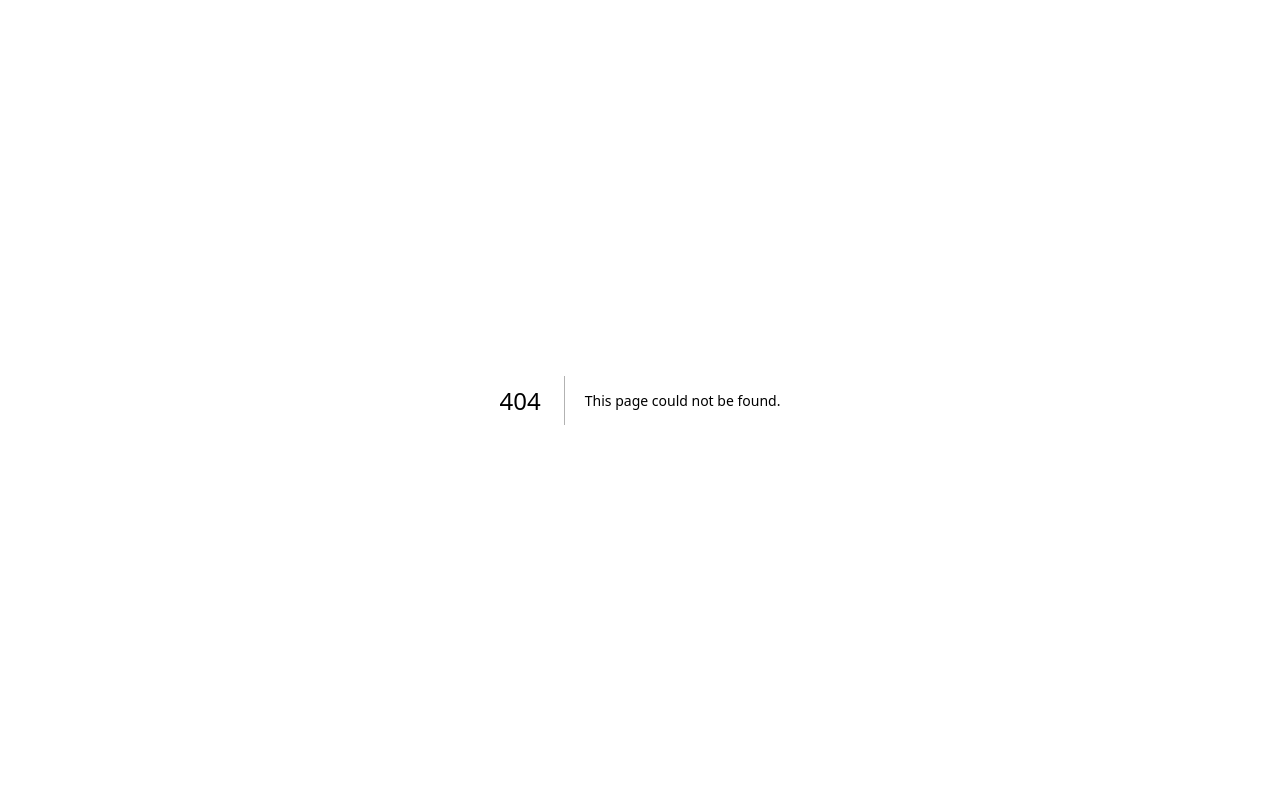
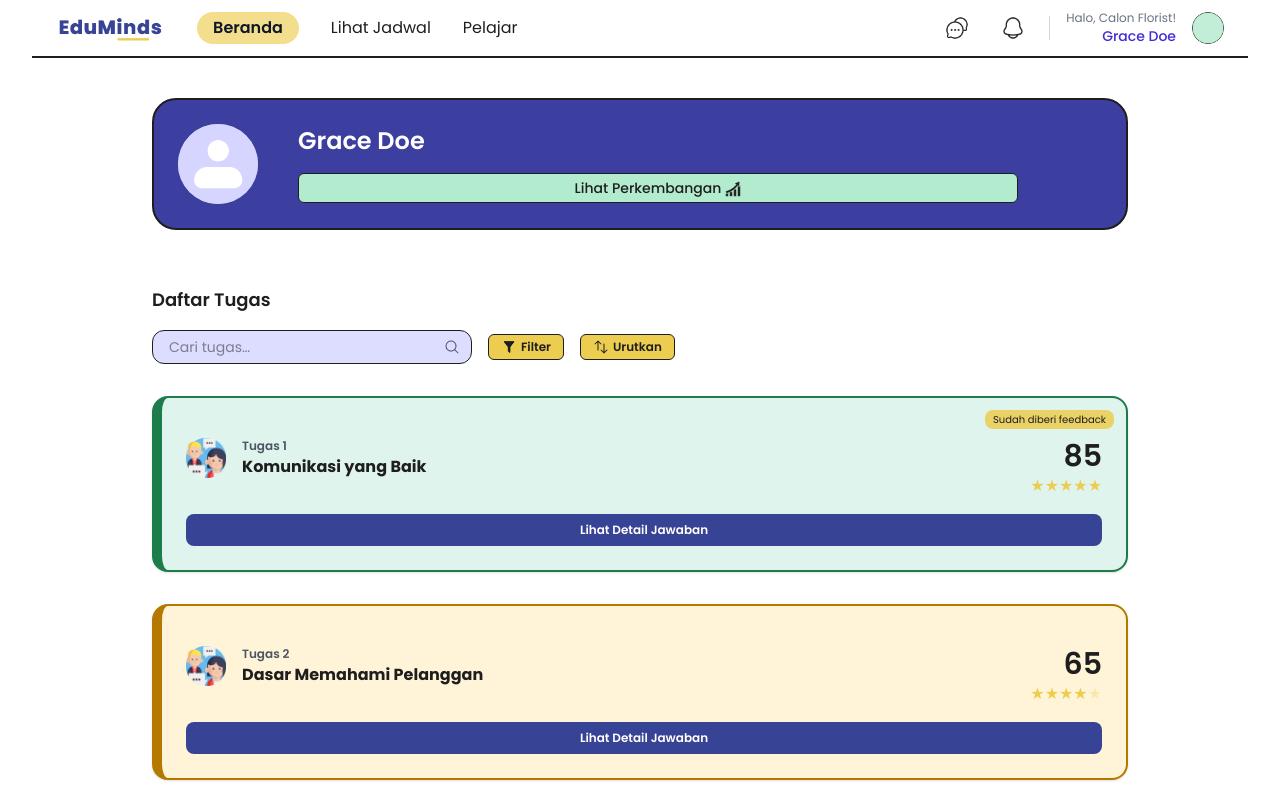
Before and after one commit to najwakahanifatima/EduMinds, a Next.js app in the folder apps/web/: page /supervisor/task-detail in a window 1280 px wide. Before the commit this address had no page. Shown: the top 800 px of the page. Built offline with nearby package versions, Linux system fonts and the light colour scheme.

Commit message:
fix: task-ddetail

```diff
--- a/apps/web/src/app/_components/StudentCard.tsx
+++ b/apps/web/src/app/_components/StudentCard.tsx
@@ -38,7 +38,7 @@ export default function StudentCard({ stu }: { stu: Student }) {
         </button>
 
         <button
-          onClick={() => router.push(`/learning/task/1`)}
+          onClick={() => router.push(`/supervisor/task-detail`)}
           className="rounded-lg bg-[#BFC1FF] border border-[#1E1E1E] py-1 text-xs font-medium text-[#1E1E1E] hover:scale-105"
         >
           Lihat Detail Tugas
--- /dev/null
+++ b/apps/web/src/app/_components/TaskCard.tsx
@@ -0,0 +1,69 @@
+/* app/_components/TaskCard.tsx */
+"use client";
+
+export type Task = {
+  id: number;
+  number: number;
+  title: string;
+  score: number;
+  reviewed: boolean;
+};
+
+export default function TaskCard({ task }: { task: Task }) {
+  // warna kartu & border kiri
+  let bg = "bg-[#E4F0FF]";
+  let bd = "border-[#4D8AC7]";
+  if (task.score >= 80) {
+    bg = "bg-[#DFF4ED]";
+    bd = "border-[#1C7C4A]";
+  } else if (task.score >= 60) {
+    bg = "bg-[#FFF4D7]";
+    bd = "border-[#B57900]";
+  }
+
+  const stars = Math.ceil(task.score / 20);
+
+  return (
+    <div
+      className={`
+        relative rounded-2xl p-6 shadow
+        border-2 border-l-[10px] ${bd} ${bg}
+      `}
+    >
+      {task.reviewed && (
+        <span className="absolute right-3 top-3 rounded-lg bg-[#EDCD50]/85 px-2 py-[2px] text-[10px] text-[#1E1E1E]">
+          Sudah diberi feedback
+        </span>
+      )}
+
+      {/* header baris */}
+      <div className="flex items-start justify-between mt-4">
+        <div className="flex items-start gap-4">
+          <img src="/communication.png" className="h-10 w-10" />
+
+          <div>
+            <p className="text-xs text-gray-600 font-semibold mb-px">
+              Tugas {task.number}
+            </p>
+            <h3 className="font-bold">{task.title}</h3>
+          </div>
+        </div>
+
+        <div className="text-right">
+          <p className="text-3xl font-semibold">{task.score}</p>
+          <div className="text-[#EDCD50] -ml-[2px]">
+            {Array.from({ length: 5 }).map((_, i) => (
+              <span key={i} className={i < stars ? "opacity-100" : "opacity-30"}>
+                ★
+              </span>
+            ))}
+          </div>
+        </div>
+      </div>
+
+      <button className="mt-4 block w-full rounded-lg bg-[#374394] py-2 text-xs font-semibold text-white">
+        Lihat Detail Jawaban
+      </button>
+    </div>
+  );
+}
--- a/apps/web/src/app/supervisor/page.tsx
+++ b/apps/web/src/app/supervisor/page.tsx
@@ -50,7 +50,6 @@ export default function SupervisorDashboard() {
       <NavbarSupervisor />
 
       <main className="mx-auto w-full max-w-6xl px-4 md:px-10 lg:px-20 py-10">
-        {/* ── Header Ungu ───────────────────── */}
         <section className="rounded-3xl border-2 border-[#1E1E1E] bg-[#3D3FA0] p-8 text-white shadow-[0px_2px_0_rgba(30,30,30,1)]">
           <h1 className="text-xl md:text-2xl font-semibold">
             Selamat Datang Jane Doe!
@@ -63,7 +62,6 @@ export default function SupervisorDashboard() {
           <EventCard event={nextEvent} />
         </section>
 
-        {/* ── List Pelajar ──────────────────── */}
         <section className="mt-14">
           <div className="mb-6 flex items-center justify-between">
             <h2 className="text-xl font-semibold">Daftar Pelajar</h2>
--- a/apps/web/src/app/supervisor/perkembangan/page.tsx
+++ b/apps/web/src/app/supervisor/perkembangan/page.tsx
@@ -106,7 +106,7 @@ export default function StudentProgressPage() {
           <div className="flex-1 ml-4">
             <h1 className="text-2xl font-semibold">{student.name}</h1>
             <button
-              onClick={() => router.push(`/learning/task/${student.id}`)}
+              onClick={() => router.push(`/supervisor/task-detail`)}
               className="mt-4 block w-120 rounded-md bg-[#B3EBCE] py-1 text-sm text-gray-900 font-medium border-[#1E1E1E] border hover:bg-emerald-400"
             >
               Lihat Detail Tugas
--- /dev/null
+++ b/apps/web/src/app/supervisor/task-detail/page.tsx
@@ -0,0 +1,85 @@
+"use client";
+
+import { useState } from "react";
+import { useRouter } from "next/navigation";
+import NavbarSupervisor from "@/app/_components/NavbarSupervisor";
+import TaskCard, { Task } from "@/app/_components/TaskCard";
+import { MagnifyingGlassIcon, FunnelIcon, ArrowsUpDownIcon } from "@heroicons/react/24/solid";
+
+const student = {
+    id: 1,
+    name: "Grace Doe",
+    avatar: "/no-profile.png",
+};
+
+const tasks: Task[] = [
+  { id: 1, number: 1, title: "Komunikasi yang Baik", score: 85, reviewed: true },
+  { id: 2, number: 2, title: "Dasar Memahami Pelanggan", score: 65, reviewed: false },
+  { id: 3, number: 3, title: "Mempelajari Bunga", score: 55, reviewed: false },
+];
+
+export default function TaskListPage() {
+  const [query, setQuery] = useState("");
+  const router = useRouter();
+
+  const filtered = tasks.filter((t) =>
+    t.title.toLowerCase().includes(query.toLowerCase())
+  );
+
+  return (
+    <div className="min-h-screen bg-white">
+      <NavbarSupervisor />
+
+      <main className="mx-auto w-full max-w-5xl px-6 py-10">
+        <div className="rounded-3xl bg-[#3D3FA0] border-2 border-[#1E1E1E] p-6 text-white flex items-center gap-6 mb-14">
+          <img src={student.avatar} className="h-20 w-20 rounded-full bg-gray-300" />
+          <div className="flex-1 ml-4">
+            <h1 className="text-2xl font-semibold">{student.name}</h1>
+            <button
+              onClick={() => router.push(`/supervisor/perkembangan`)}
+              className="mt-4 block w-180 rounded-md bg-[#B3EBCE] py-1 text-sm text-[#1E1E1E] font-medium border-[#1E1E1E] border hover:bg-emerald-300"
+            >
+              Lihat Perkembangan
+              <img src="/progress.png" className="ml-1 inline h-4 w-4" />
+            </button>
+          </div>
+        </div>
+
+        <h2 className="mb-4 text-lg font-semibold">Daftar Tugas</h2>
+
+        <div className="mb-8 flex flex-wrap items-center gap-4">
+          <div className="relative ">
+            <input
+              value={query}
+              onChange={(e) => setQuery(e.target.value)}
+              placeholder="Cari tugas…"
+              className="w-80 rounded-xl border bg-[#DCDDFF] py-1.5 pl-4 pr-9 text-sm outline-none"
+            />
+            <MagnifyingGlassIcon className="absolute right-3 top-1/2 h-4 w-4 -translate-y-1/2 text-gray-600" />
+          </div>
+          <button className="flex items-center gap-1 rounded-md border bg-[#EDCD50] px-3 py-1 text-xs font-semibold">
+            <img src="/filter.png" className="h-4 w-4" />
+            Filter
+          </button>
+
+          <button className="flex items-center gap-1 rounded-md border bg-[#EDCD50] px-3 py-1 text-xs font-semibold">
+            <ArrowsUpDownIcon className="h-4 w-4" />
+            Urutkan
+          </button>
+        </div>
+
+        <div className="space-y-8">
+          {filtered.map((t) => (
+            <TaskCard key={t.id} task={t} />
+          ))}
+        </div>
+
+        <div className="mt-6 text-right">
+          <button className="text-xs font-semibold text-indigo-700 underline hover:scale-105">
+            Lihat lebih banyak →
+          </button>
+        </div>
+      </main>
+    </div>
+  );
+}
```
Also changed, not shown: apps/web/public/progress.png (added).
